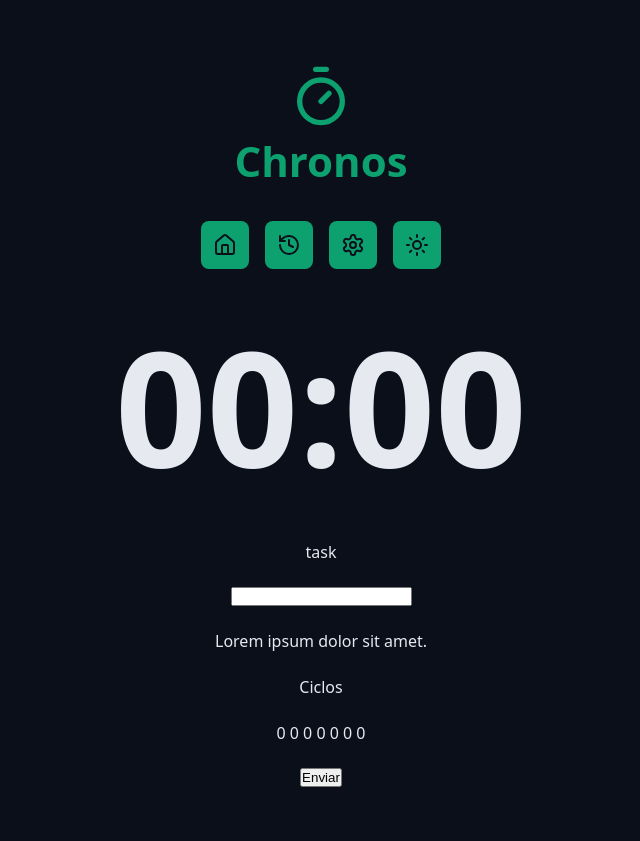
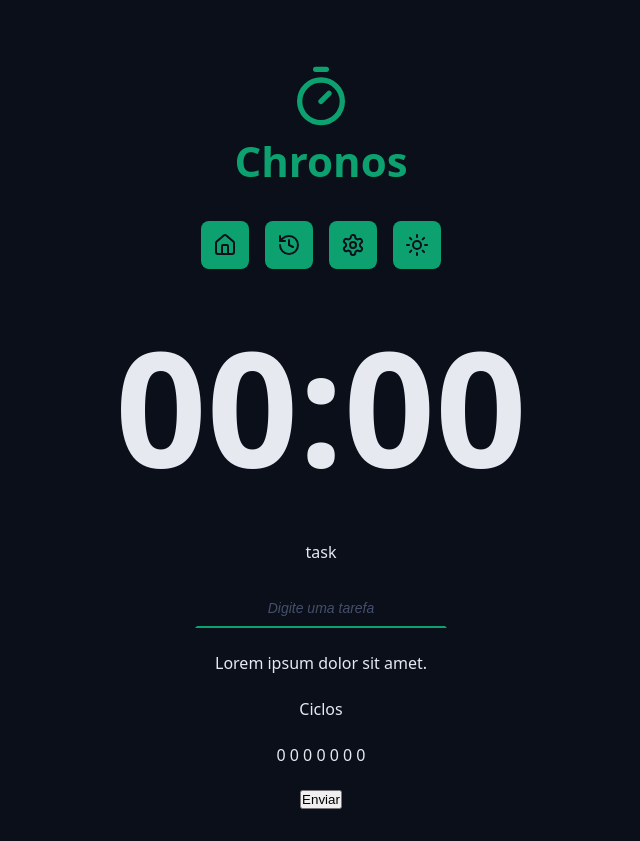
Before and after one commit to fabiopasilva1/a0-pomodoro, a React (Vite) app: page / in a window 1280 px wide. Shown: the whole page, without its empty margins (319-959 px from the left). Before the commit the page ends 819 px from the top, so only its background shows below. Built offline with nearby package versions, Linux system fonts and the light colour scheme.

Commit message:
Input: adicionando estilos de CSS para input ativo, em foco e desativado

```diff
--- a/src/App.tsx
+++ b/src/App.tsx
@@ -22,7 +22,12 @@
       <Container>
         <form className='form'>
           <div className='formRow'>
-            <DefaultInput id='meuInput' type='text' />
+            <DefaultInput
+              id='meuInput'
+              type='text'
+              labelText='task'
+              placeholder='Digite uma tarefa'
+            />
           </div>
 
           <div className='formRow'>
--- a/src/components/DefaultInput/index.tsx
+++ b/src/components/DefaultInput/index.tsx
@@ -1,12 +1,19 @@
+import styles from './styles.module.css';
 type DefaultInputProps = {
   id: string;
+  labelText: string;
 } & React.ComponentProps<'input'>;
 
-export function DefaultInput({ id, type }: DefaultInputProps) {
+export function DefaultInput({
+  id,
+  type,
+  labelText,
+  ...rest
+}: DefaultInputProps) {
   return (
     <>
-      <label htmlFor={id}>task</label>
-      <input type={type} id={id} className='meuInput' />
+      <label htmlFor={id}>{labelText}</label>
+      <input type={type} id={id} className={styles.input} {...rest} />
     </>
   );
 }
--- a/src/components/DefaultInput/styles.module.css
+++ b/src/components/DefaultInput/styles.module.css
@@ -0,0 +1,25 @@
+.input {
+  background-color: transparent;
+  text-align: center;
+  font-size: 1.8rem;
+  padding: 0.8rem;
+  color: var(--text-default);
+  outline: none;
+  border: 0.2rem solid transparent;
+  border-bottom: 0.2rem solid var(--primary);
+  transition: all 0.1s ease-in-out;
+}
+.input::placeholder {
+  color: var(--gray-500);
+  font-size: 1.4rem;
+  font-style: italic;
+}
+.input:focus {
+  border-radius: 0.8rem;
+  border: 0.2rem solid var(--primary);
+}
+.input:disabled {
+  border-bottom: 0.2rem solid var(--disabled);
+  color: var(--text-muted);
+  cursor: not-allowed;
+}
```
